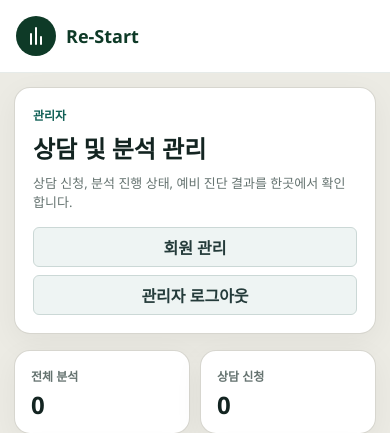
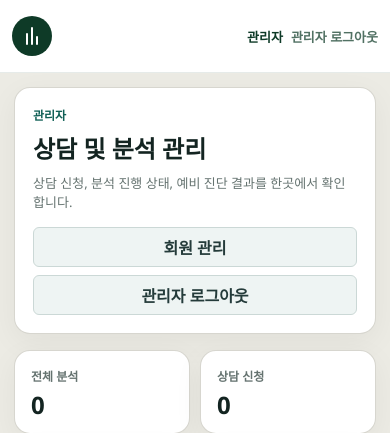
Before and after one commit to softbrain75/restart, a Flask app: page /admin in a window 390 px wide. Shown: the top 433 px of the page. Run offline with Flask 3, Linux system fonts and the light colour scheme; the visitor is signed in with stand-in values (Sample User, id 1).

Commit message:
Tighten result table headers and mobile nav

```diff
--- a/static/styles.css
+++ b/static/styles.css
@@ -1619,22 +1619,26 @@ button {
 }
 
 .result-comparison-table .col-account {
-  width: 24%;
+  width: 22%;
 }
 
 .result-comparison-table .col-amount {
-  width: 12%;
+  width: 12.6%;
 }
 
 .result-comparison-table .col-rate {
-  width: 7.2%;
+  width: 9.2%;
 }
 
 .result-comparison-table th,
 .result-comparison-table td {
-  font-size: 12.5px;
-  padding-left: 6px;
-  padding-right: 6px;
+  font-size: 12px;
+  padding-left: 5px;
+  padding-right: 5px;
+}
+
+.result-comparison-table thead th {
+  white-space: nowrap;
 }
 
 .debt-table .col-account {
--- a/static/top-nav.css
+++ b/static/top-nav.css
@@ -170,6 +170,34 @@
   }
 
   .site-nav__actions {
+    display: inline-flex;
+    gap: 10px;
+    margin-left: auto;
+  }
+
+  .site-nav__cta {
     display: none;
   }
+
+  .site-nav__auth-link,
+  .site-nav__logout button {
+    font-size: 13px;
+    padding: 6px 0;
+    white-space: nowrap;
+  }
 }
+
+@media (max-width: 420px) {
+  .site-nav__inner {
+    gap: 10px;
+    padding: 0 12px;
+  }
+
+  .site-brand__name {
+    display: none;
+  }
+
+  .site-nav__actions {
+    gap: 8px;
+  }
+}
--- a/templates/base.html
+++ b/templates/base.html
@@ -4,8 +4,8 @@
     <meta charset="utf-8">
     <meta name="viewport" content="width=device-width, initial-scale=1">
     <title>{% block title %}기업회생 분석{% endblock %}</title>
-    <link rel="stylesheet" href="{{ url_for('static', filename='top-nav.css') }}?v=3">
-    <link rel="stylesheet" href="{{ url_for('static', filename='styles.css') }}?v=54">
+    <link rel="stylesheet" href="{{ url_for('static', filename='top-nav.css') }}?v=4">
+    <link rel="stylesheet" href="{{ url_for('static', filename='styles.css') }}?v=55">
   </head>
   <body>
     {% include "_top_nav.html" %}
--- a/templates/landing.html
+++ b/templates/landing.html
@@ -6,7 +6,7 @@
     <meta name="viewport" content="width=device-width, initial-scale=1">
     <title>Re-Start - 기업회생 재무분석 시스템</title>
     <meta name="description" content="기업회생 재무분석을 위한 시스템">
-    <link rel="stylesheet" href="{{ url_for('static', filename='top-nav.css') }}?v=3">
+    <link rel="stylesheet" href="{{ url_for('static', filename='top-nav.css') }}?v=4">
     <link rel="stylesheet" href="{{ url_for('static', filename='landing.css') }}?v=15">
   </head>
   <body>
```
